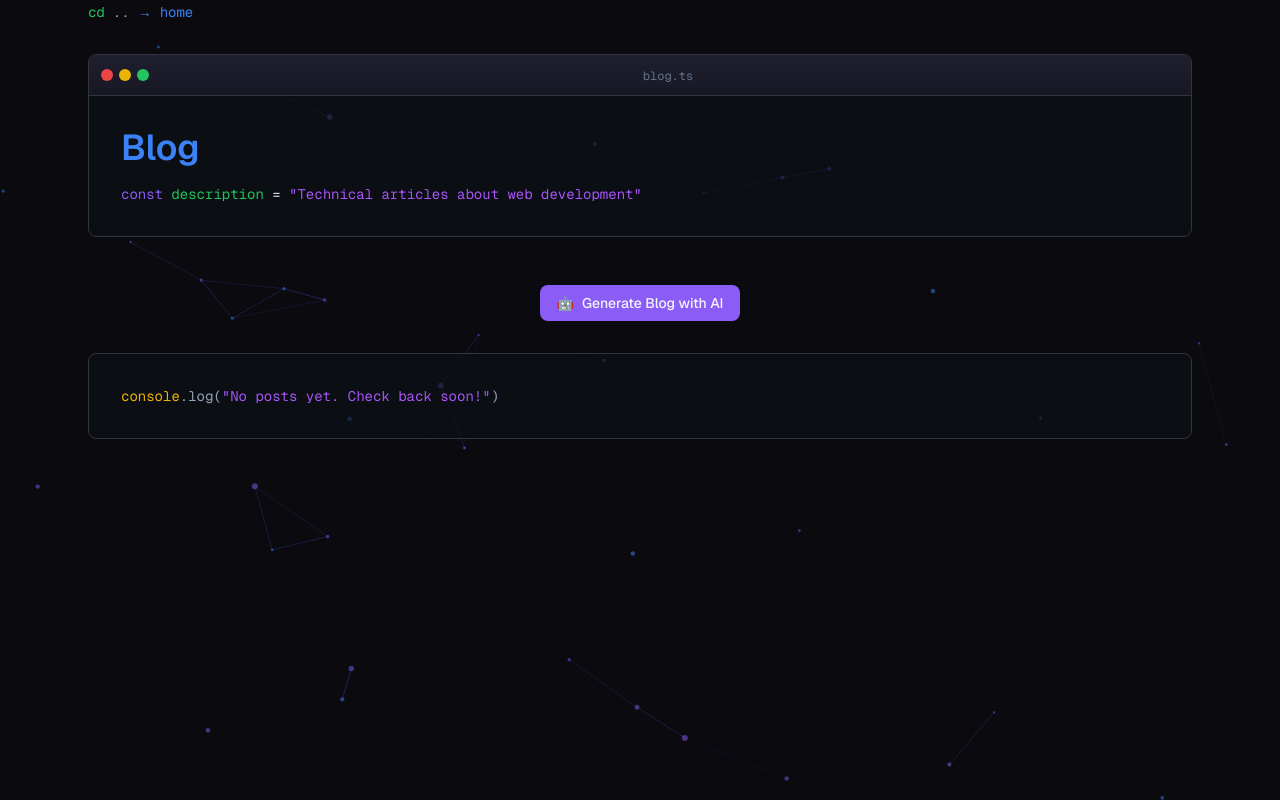
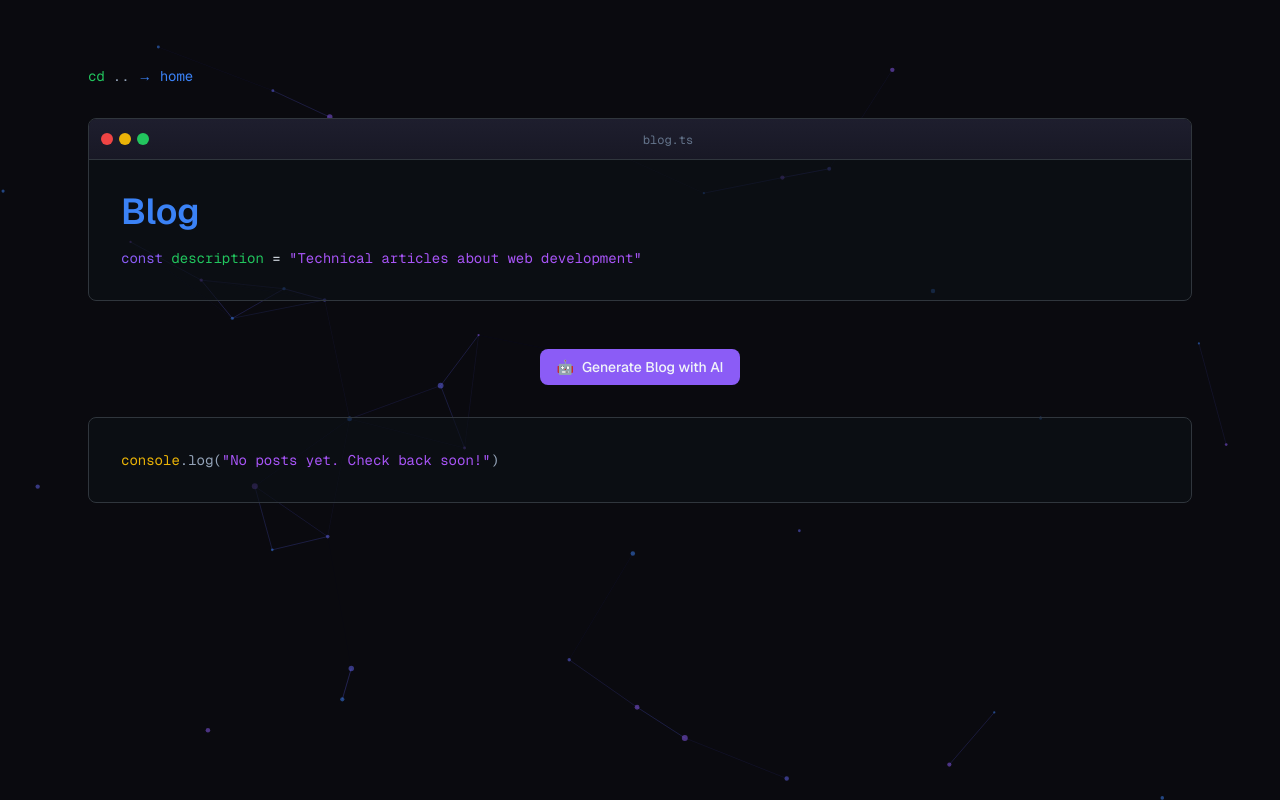
Before and after one commit to zomeru/zoms, a Next.js app: page /blog in a window 1280 px wide. Built offline with nearby package versions, Linux system fonts and the light colour scheme; no server answers.

Commit message:
Add container spacing in blog pages

```diff
--- a/src/app/blog/[slug]/page.tsx
+++ b/src/app/blog/[slug]/page.tsx
@@ -71,7 +71,7 @@
   return (
     <>
       <main className='relative z-10 min-h-screen'>
-        <div className='max-w-6xl mx-auto px-6'>
+        <div className='max-w-6xl mx-auto px-6 py-16'>
           <Link
             href='/blog'
             className='inline-flex items-center gap-2 text-primary hover:underline font-mono text-sm mb-8'
--- a/src/app/blog/page.tsx
+++ b/src/app/blog/page.tsx
@@ -40,7 +40,7 @@
   return (
     <>
       <main className='relative z-10 min-h-screen'>
-        <div className='max-w-6xl mx-auto px-6'>
+        <div className='max-w-6xl mx-auto px-6 py-16'>
           <div className='mb-12'>
             <Link
               href='/'
```
